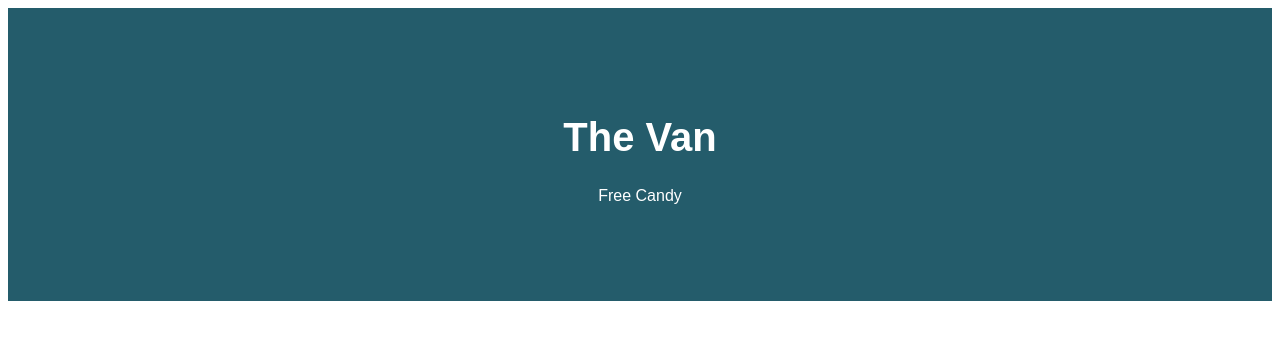
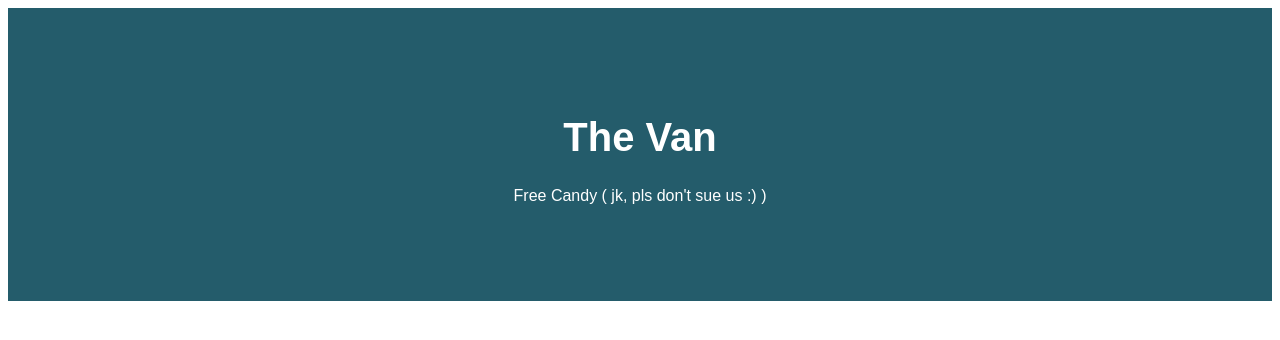
Before and after one commit to W1CD/TheVan, a website: page index.html in a window 1280 px wide. Drawn offline with Linux system fonts and the light colour scheme.

Commit message:
disclaimer

```diff
--- a/index.html
+++ b/index.html
@@ -31,7 +31,7 @@
 
     <div class = "header">
       <h1>The Van</h1>
-      <p>Free Candy</p>
+      <p>Free Candy ( jk, pls don't sue us :) )</p>
     </div>
 
   </body>
```
